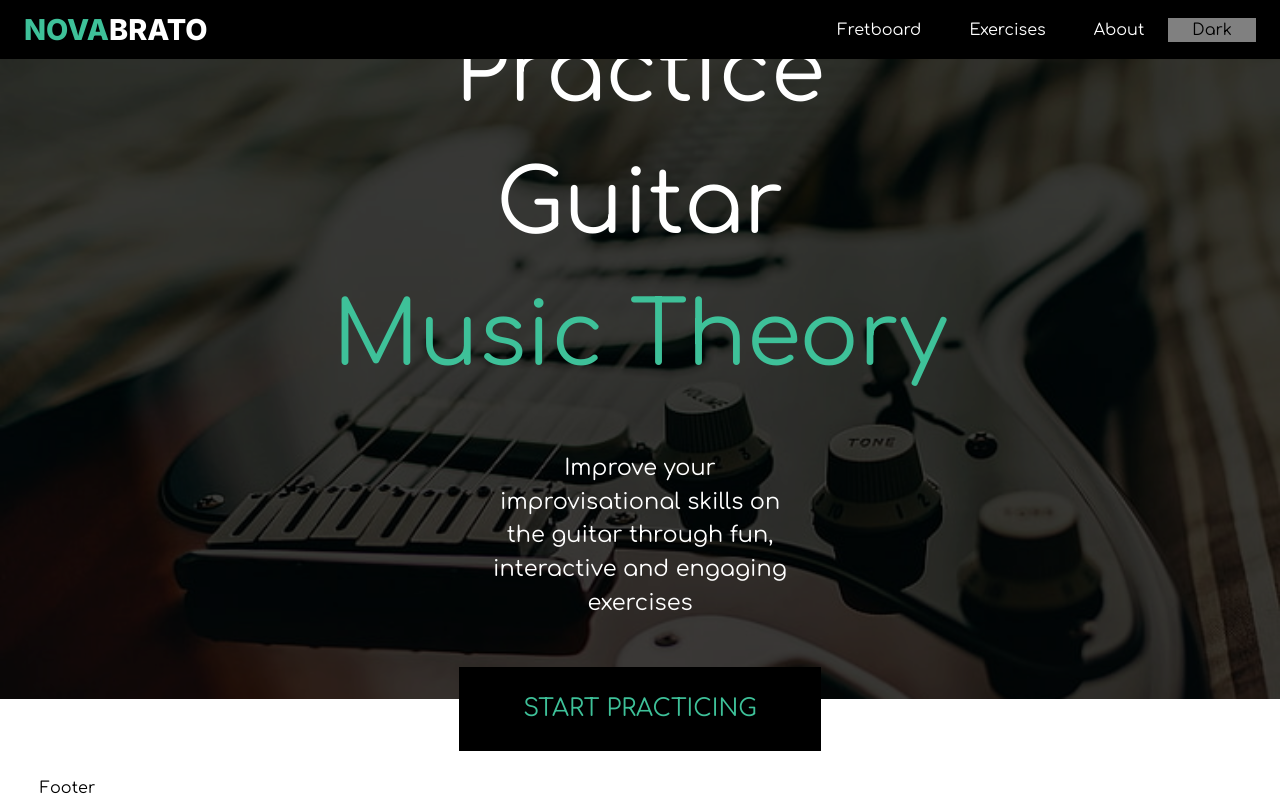
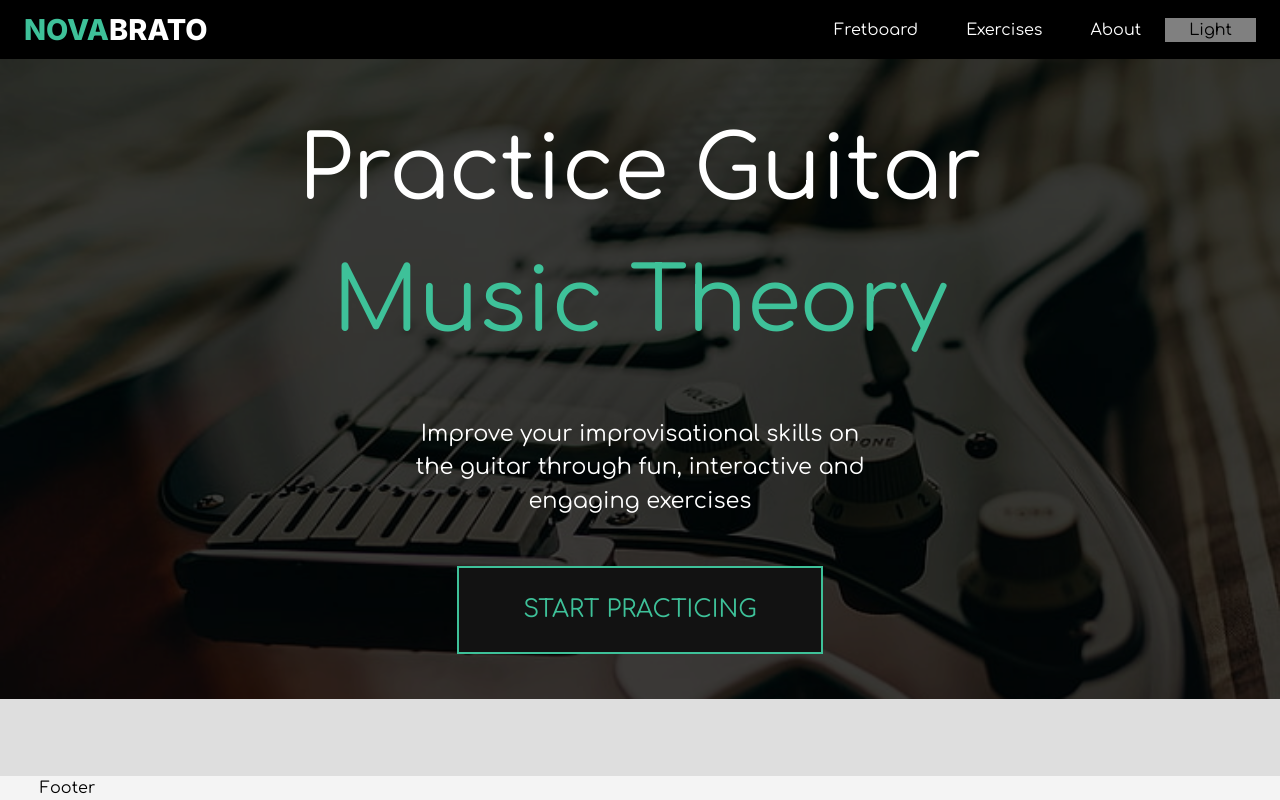
Before and after one commit to NovaSharx/Novabrato, a React (Create React App) app in the folder frontend/: page / in a window 1280 px wide. Built offline with nearby package versions, Linux system fonts and the light colour scheme.

Commit message:
Added theme colors to home and footer components.

```diff
--- a/frontend/src/components/Footer/Footer.tsx
+++ b/frontend/src/components/Footer/Footer.tsx
@@ -1,8 +1,14 @@
-import { FC, ReactElement } from 'react';
+import { FC, ReactElement, useContext } from 'react';
+import { ThemeContext } from '../contexts/ThemeContext';
 
 const Footer: FC = (): ReactElement => {
+
+    const { theme } = useContext(ThemeContext)!
+
     return (
-        <div id='footer' className='main-section-container'>
+        <div id='footer' className='main-section-container' style={{
+            backgroundColor: theme.palette.background.tertiary
+        }}>
             <div className='main-section'>
                 Footer
             </div>
--- a/frontend/src/components/Home/HeroSection.tsx
+++ b/frontend/src/components/Home/HeroSection.tsx
@@ -32,7 +32,8 @@ const HeroSection: FC = (): ReactElement => {
 
                 <span id='call-to-action'>
                     <span id='call-to-action-button' style={{
-                        color: theme.palette.primary.main
+                        color: theme.palette.primary.main,
+                        border: `2px solid ${theme.palette.primary.main}`
                     }}>
                         START PRACTICING
                     </span>
--- a/frontend/src/components/Home/Home.tsx
+++ b/frontend/src/components/Home/Home.tsx
@@ -1,10 +1,15 @@
-import { FC, ReactElement } from 'react';
+import { FC, ReactElement, useContext } from 'react';
+import { ThemeContext } from '../contexts/ThemeContext';
 import HeroSection from './HeroSection';
 
 const Home: FC = (): ReactElement => {
 
+    const { theme } = useContext(ThemeContext)!
+
     return (
-        <div id='home'>
+        <div id='home' style={{
+            backgroundColor: theme.palette.background.primary
+        }}>
             <HeroSection />
         </div>
     );
--- a/frontend/src/components/Navigation/Navigation.tsx
+++ b/frontend/src/components/Navigation/Navigation.tsx
@@ -12,7 +12,8 @@ const Navigation: FC = (): ReactElement => {
             <div id='navigation-container'>
 
                 <div id='nav-logo'>
-                    <h1 id='nav-logo-button' style={{
+                    <a href='/' id='nav-logo-button'>
+                        <h1 style={{
                             color: 'white'
                         }}>
                             <span id='nav-logo-nova' style={{
@@ -22,6 +23,7 @@ const Navigation: FC = (): ReactElement => {
                             </span>
                             BRATO
                         </h1>
+                    </a>
                 </div>
 
                 <div id='nav-options' style={{
@@ -36,7 +38,7 @@ const Navigation: FC = (): ReactElement => {
                         }}
                         onClick={toggleThemeMode}
                     >
-                        {theme.dark ? 'Light' : 'Dark'}
+                        {theme.dark ? 'Dark' : 'Light'}
                     </span>
                 </div>
 
--- a/frontend/src/components/contexts/ThemeContext.tsx
+++ b/frontend/src/components/contexts/ThemeContext.tsx
@@ -12,7 +12,11 @@ interface ITheme {
                 main: string,
                 themeMode: string,
             },
-            background: string,
+            background: {
+                primary: string,
+                secondary: string,
+                tertiary: string,
+            },
             text: {
                 primary: string;
                 secondary: string;
@@ -49,9 +53,19 @@ const ThemeProvider = ({ children }: { children: ReactNode }): JSX.Element => {
                     '' // light
             },
             background: themeMode ?
-                '' // dark
+                // dark
+                {
+                    primary: '#1a1a1a',
+                    secondary: '#3a3a3a',
+                    tertiary: '#595959',
+                }
                 :
-                '', // light
+                // light
+                {
+                    primary: '#dedede',
+                    secondary: '#ededed',
+                    tertiary: '#f4f4f4',
+                },
             text: themeMode ?
                 // dark
                 {
--- a/frontend/src/stylesheets/css/main.css
+++ b/frontend/src/stylesheets/css/main.css
@@ -107,14 +107,17 @@ p {
   align-items: center;
 }
 #navigation #navigation-container #nav-logo #nav-logo-button {
+  text-decoration: none;
+}
+#navigation #navigation-container #nav-logo #nav-logo-button h1 {
   font-family: "Inter";
   font-size: 1.8rem;
   font-weight: 800;
 }
-#navigation #navigation-container #nav-logo #nav-logo-button:hover {
+#navigation #navigation-container #nav-logo #nav-logo-button h1:hover {
   cursor: pointer;
 }
-#navigation #navigation-container #nav-logo #nav-logo-button #nav-logo-nova {
+#navigation #navigation-container #nav-logo #nav-logo-button h1 #nav-logo-nova {
   font-family: "Inter";
 }
 #navigation #navigation-container #nav-options {
@@ -152,7 +155,6 @@ p {
 #home #hero-section-container #hero-section {
   position: relative;
   z-index: 1;
-  width: 50%;
 }
 #home #hero-section-container #hero-section #hero-section-title {
   text-align: center;
@@ -163,8 +165,8 @@ p {
 }
 #home #hero-section-container #hero-section #hero-section-info {
   margin: 3rem auto;
-  width: 50%;
   display: flex;
+  width: 30rem;
 }
 #home #hero-section-container #hero-section #hero-section-info span {
   font-size: 1.4rem;
@@ -176,7 +178,7 @@ p {
 }
 #home #hero-section-container #hero-section #call-to-action #call-to-action-button {
   padding: 1.5rem 4rem;
-  background-color: black;
+  background-color: #121212;
   font-size: 1.5rem;
 }
 #home #hero-section-container #hero-section #call-to-action #call-to-action-button:hover {
--- a/frontend/src/stylesheets/scss/components/_navigation.scss
+++ b/frontend/src/stylesheets/scss/components/_navigation.scss
@@ -15,6 +15,9 @@
             align-items: center;
 
             #nav-logo-button {
+                text-decoration: none;
+
+                h1 {
                     font-family: 'Inter';
                     font-size: 1.8rem;
                     font-weight: 800;
@@ -26,6 +29,7 @@
                     #nav-logo-nova {
                         font-family: 'Inter';
 
+                    }
                 }
             }
         }
--- a/frontend/src/stylesheets/scss/pages/home/_home.scss
+++ b/frontend/src/stylesheets/scss/pages/home/_home.scss
@@ -21,7 +21,6 @@
         #hero-section {
             position: relative;
             z-index: 1;
-            width: 50%;
 
             #hero-section-title {
                 text-align: center;
@@ -34,8 +33,8 @@
 
             #hero-section-info {
                 margin: 3rem auto;
-                width: 50%;
                 display: flex;
+                width: 30rem;
 
                 span {
 
@@ -50,7 +49,7 @@
 
                 #call-to-action-button {
                     padding: 1.5rem 4rem;
-                    background-color: black;
+                    background-color: #121212;
                     font-size: 1.5rem;
 
                     &:hover {
```
Also changed, not shown: frontend/src/components/contexts/VirtualGuitarContext.tsx (added), 1 other file (tests, documents, lock files or other folders). Lines whose indentation alone changed are shown as unchanged.
